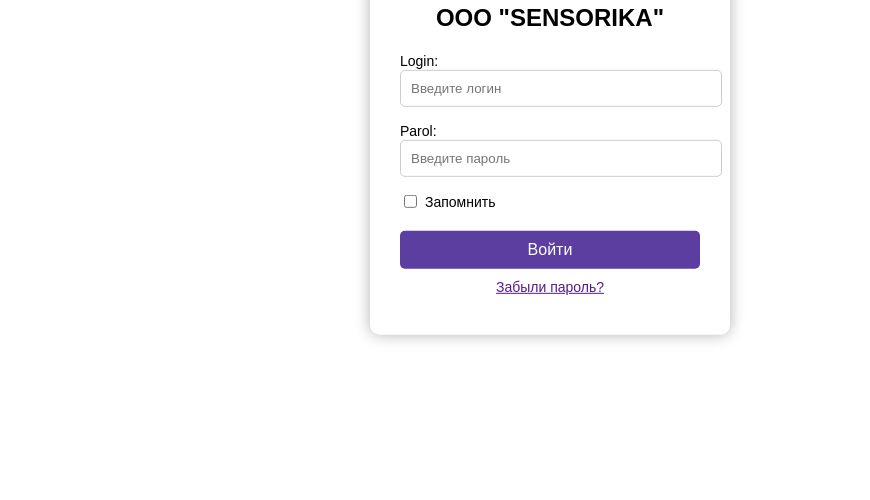
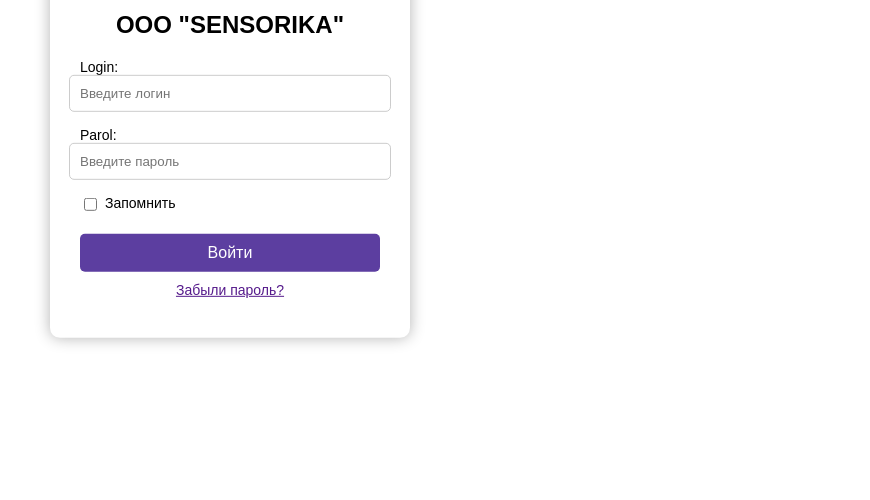
Before and after one commit to cayzocoder/asadbe, a plain HTML site: page index.html in a window 1280 px wide. Shown: the part 300-800 px from the top of the page, without its empty margins (410-1280 px from the left). Drawn offline with Linux system fonts and the light colour scheme.

Commit message:
Update style.css

```diff
--- a/style.css
+++ b/style.css
@@ -9,20 +9,20 @@
     .login-container {
       position: absolute;
       top: 50%;
-      left: 75%;
+      left: 50%;
       transform: translate(-50%, -50%);
       background-color: white;
       border-radius: 10px;
       padding: 40px 30px;
       box-shadow: 0 0 15px rgba(0,0,0,0.3);
       width: 300px;
-      justify-content: center;
+      display: flex;
+      flex-direction: column;
       align-items: center;
     }
 
     .login-container h2 {
       text-align: center;
-      justify-content: center;
       margin-bottom: 20px;
     }
 
@@ -40,13 +40,16 @@
       border: 1px solid #ccc;
       border-radius: 5px;
     }
+
     label {
       font-size: 14px;
+      align-self: flex-start;
     }
 
     .checkbox-container {
       display: flex;
       align-items: center;
+      width: 100%;
       margin-bottom: 20px;
     }
 
@@ -65,8 +68,6 @@
       cursor: pointer;
     }
 
-
-
     .forgot {
       text-align: center;
       margin-top: 10px;
```
